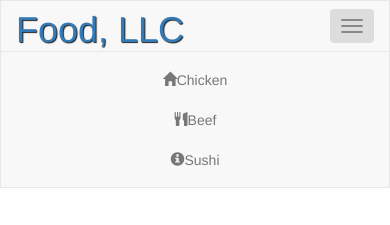
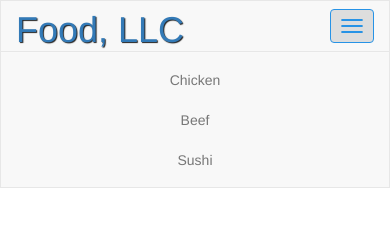
Before and after one commit to gentlesoul10/coursera-test, a plain HTML site: page module3-solution/index.html in a window 390 px wide. Both pictures are taken after a click on the button "Toggle navigation". Shown: the top 225 px of the page. Drawn offline with Linux system fonts and the light colour scheme.

Commit message:
styled the button.navbar-toggle icon

```diff
--- a/module3-solution/css/styles.css
+++ b/module3-solution/css/styles.css
@@ -77,6 +77,9 @@ h3{
 	text-align: center;
 }
 
+.navbar-header button.navbar-toggle, .navbar-header .icon-bar{
+	border: 1px solid #2793E6;
+}
 }
 /*.let{
 background: #9D4D82;
--- a/module3-solution/index.html
+++ b/module3-solution/index.html
@@ -28,17 +28,17 @@
 				<div id="collapsable-nav" class="collapse navbar-collapse">
 					<ul id="nav-list" class="nav navbar-nav navbar-right visible-xs">
 						<li>
-							<a href="index.html">
-								<span class="glyphicon glyphicon-home"></span>Chicken
+							<a href="#">
+								Chicken
 							</a>
 						</li>
 						<li>
-							<a href="menu-categories.html">
-								<span class="glyphicon glyphicon-cutlery"></span><br class="hidden-xs">Beef</a>
+							<a href="#">
+								Beef</a>
 						</li>
 						<li>
 							<a href="#">
-								<span class="glyphicon glyphicon-info-sign"></span><br class="hidden-xs">Sushi</a>
+								Sushi</a>
 						</li>
 
 					</ul><!--nav-list> -->
```
